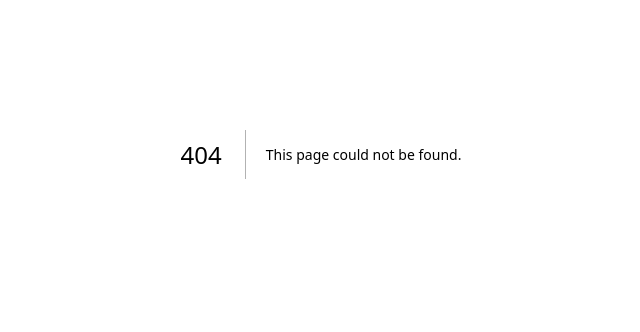
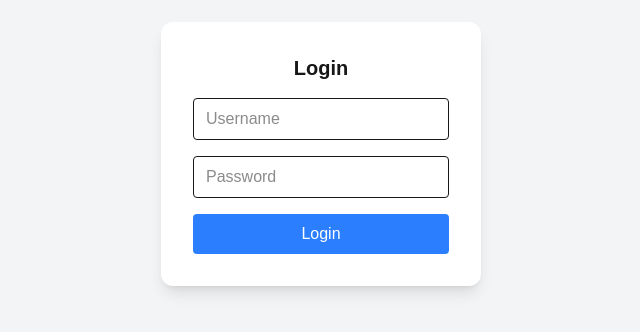
Before and after one commit to kone24/csc-190-191-systemy, a Next.js app in the folder frontend/: page /login in a window 1280 px wide. Before the commit this address had no page. Shown: the part 246-578 px from the top of the page, without its empty margins (319-959 px from the left). Built offline with nearby package versions, Linux system fonts and the light colour scheme.

Commit message:
update package.json, package-lock.json, and added login api tested page

```diff
--- /dev/null
+++ b/frontend/src/app/login/page.tsx
@@ -0,0 +1,54 @@
+'use client';
+import { useState } from 'react';
+import axios from 'axios';
+
+export default function LoginPage() {
+    const [username, setUsername] = useState('');
+    const [password, setPassword] = useState('');
+    const [message, setMessage] = useState('');
+
+    const handleLogin = async (e: React.FormEvent) => {
+        e.preventDefault();
+        try {
+            const res = await axios.post('http://localhost:4000/auth/login', {
+                username,
+                password,
+            });
+            setMessage(res.data.message || 'Login successful!');
+        } catch (err: any) {
+            setMessage(err.response?.data?.message || 'Login failed');
+        }
+    };
+
+    return (
+        <div className="min-h-screen flex items-center justify-center bg-gray-100">
+            <form
+                onSubmit={handleLogin}
+                className="bg-white p-8 rounded-xl shadow-lg space-y-4 w-80"
+            >
+                <h1 className="text-xl font-bold text-center">Login</h1>
+                <input
+                    type="text"
+                    placeholder="Username"
+                    value={username}
+                    onChange={(e) => setUsername(e.target.value)}
+                    className="border w-full px-3 py-2 rounded"
+                />
+                <input
+                    type="password"
+                    placeholder="Password"
+                    value={password}
+                    onChange={(e) => setPassword(e.target.value)}
+                    className="border w-full px-3 py-2 rounded"
+                />
+                <button
+                    type="submit"
+                    className="bg-blue-500 text-white px-4 py-2 rounded w-full"
+                >
+                    Login
+                </button>
+                {message && <p className="text-center text-sm">{message}</p>}
+            </form>
+        </div>
+    );
+}
```
Also changed, not shown: frontend/package.json (+7 -6 lines), 1 other file (tests, documents, lock files or other folders).
